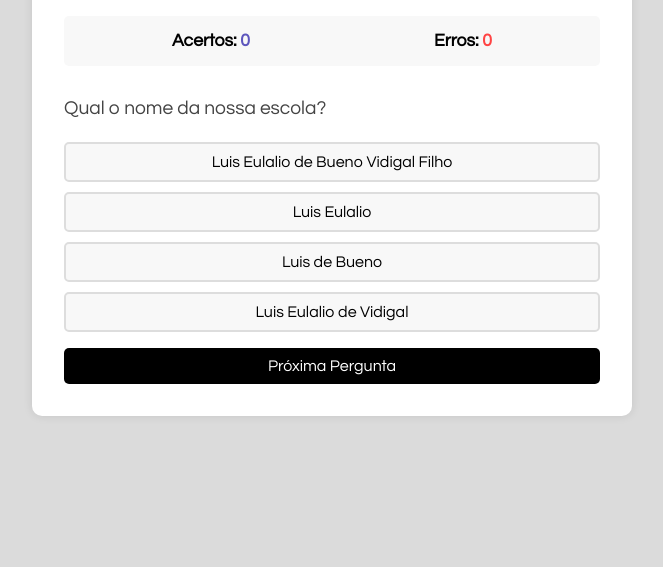
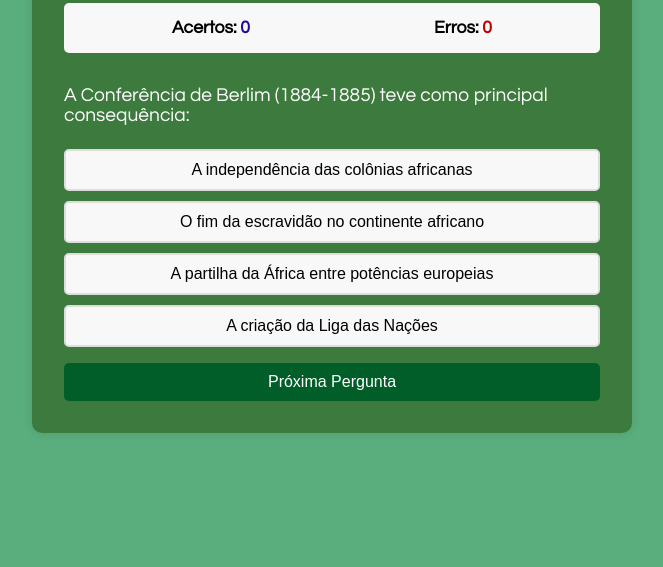
Before and after one commit to mariaaaa08fmb/javascript, a website: page Quiz/index.html in a window 1280 px wide. Shown: the part 233-800 px from the top of the page, without its empty margins (308-971 px from the left). Drawn offline with Linux system fonts and the light colour scheme.

Commit message:
ghgh
gggghg

```diff
--- a/Quiz/index.html
+++ b/Quiz/index.html
@@ -4,7 +4,7 @@
     <!-- Configurações básicas da página -->
     <meta charset="UTF-8">
     <meta name="viewport" content="width=device-width, initial-scale=1.0">
-    <title>Quiz - Senai</title>
+    <title>Quiz -  Ciências Humanas</title>
     <!-- Link para o arquivo de estilos -->
     <link rel="stylesheet" href="style.css">
 </head>
@@ -12,7 +12,7 @@
     <!-- Container principal do quiz -->
     <div class="container">
         <!-- Título do quiz -->
-        <h1>QUIZ - SENAI</h1>
+        <h1> Ciências Humanas</h1>
 
         <!-- Placar que mostra acertos e erros -->
         <div id="placar">
@@ -33,7 +33,7 @@
         <!-- Tela de resultado final (inicialmente escondida) -->
         <div id="pontuacao" class="esconder">
             <h2>Resultado Final</h2>
-            <p>Você acertou <span id="valor-pontuacao">0</span> de 3 perguntas!</p>
+            <p>Você acertou <span id="valor-pontuacao">0</span> de 10 perguntas!</p>
             <button id="reiniciar">Reiniciar Quiz</button>
         </div>
     </div>
--- a/Quiz/script.js
+++ b/Quiz/script.js
@@ -1,20 +1,105 @@
 //cada pergunta tem: uma pergunta, as opções e, alternativa certa (começa no 0)
 const perguntas = [
     {
-        pergunta: "Qual o nome da nossa escola?",
-        opcoes: ["Luis Eulalio de Bueno Vidigal Filho", "Luis Eulalio", "Luis de Bueno", "Luis Eulalio de Vidigal"],
-        correta: 0
-    },
-    {
-        pergunta: "Qual o nome do nosso curso?",
-        opcoes: ["Analise e Desenvolvimento de Sistemas", "Sistema da Informção", "Desenvolvimento de Sistemas", "Ciência da Computação"],
+        pergunta: "A Conferência de Berlim (1884-1885) teve como principal consequência:",
+        opcoes: [
+            "A independência das colônias africanas",
+            "O fim da escravidão no continente africano",
+            "A partilha da África entre potências europeias",
+            "A criação da Liga das Nações"
+        ],
         correta: 2
     },
     {
-        pergunta: "Em que ano foi fundada a nossa escola?",
-        opcoes: ["1999", "1942", "1985", "1970"],
+        pergunta: "Sobre a Revolução Francesa, é correto afirmar que:",
+        opcoes: [
+            "Consolidou o absolutismo monárquico na França",
+            "Teve como lema 'Paz, Terra e Pão'",
+            "Aboliu os privilégios da nobreza e do clero",
+            "Foi liderada exclusivamente pela aristocracia"
+        ],
+        correta: 2
+    },
+    {
+        pergunta: "O termo 'Globalização' refere-se:",
+        opcoes: [
+            "À divisão do mundo em blocos econômicos fechados",
+            "Ao isolamento das economias nacionais",
+            "Ao aumento da interdependência econômica, política e cultural entre países",
+            "Ao fim do capitalismo em escala mundial"
+        ],
+        correta: 2
+    },
+    {
+        pergunta: "Segundo Karl Marx, a história da humanidade é marcada por:",
+        opcoes: [
+            "Conflitos religiosos",
+            "Conflitos raciais",
+            "Luta de classes",
+            "Evolução pacífica das sociedades"
+        ],
+        correta: 2
+    },
+    {
+        pergunta: "Qual pensador iluminista defendia a separação dos poderes?",
+        opcoes: [
+            "Rousseau",
+            "Voltaire",
+            "Montesquieu",
+            "Hobbes"
+        ],
+        correta: 2
+    },
+    {
+        pergunta: "A Guerra Fria foi caracterizada por:",
+        opcoes: [
+            "Conflito direto entre EUA e URSS",
+            "Corrida armamentista e ideológica entre capitalismo e socialismo",
+            "Acordo de paz entre países do Ocidente e Oriente",
+            "Domínio militar da China sobre os EUA"
+        ],
         correta: 1
     },
+    {
+        pergunta: "O movimento dos trabalhadores urbanos por melhores condições no século XIX resultou em:",
+        opcoes: [
+            "Abolição do feudalismo",
+            "Reformas agrárias",
+            "Criação de leis trabalhistas e sindicatos",
+            "Expansão do sistema escravocrata"
+        ],
+        correta: 2
+    },
+    {
+        pergunta: "A Ditadura Militar no Brasil (1964-1985) foi marcada por:",
+        opcoes: [
+            "Plena liberdade de imprensa",
+            "Desenvolvimento democrático das instituições",
+            "Censura, repressão política e perseguições",
+            "Neutralidade nas relações exteriores"
+        ],
+        correta: 2
+    },
+    {
+        pergunta: "O conceito de etnocentrismo se refere à:",
+        opcoes: [
+            "Valorização da diversidade cultural",
+            "Visão de que uma cultura é superior às demais",
+            "Busca pela igualdade entre povos",
+            "Imposição de leis internacionais sobre culturas"
+        ],
+        correta: 1
+    },
+    {
+        pergunta: "A urbanização no Brasil, especialmente no século XX, foi caracterizada por:",
+        opcoes: [
+            "Distribuição equitativa de renda e serviços",
+            "Planejamento urbano eficiente",
+            "Crescimento acelerado e desordenado das cidades",
+            "Êxodo urbano para o campo"
+        ],
+        correta: 2
+    }
 ]
 //variáveis para controlar o quiz
 let perguntaAtual = 0 //qual pergunta está sendo mostrada
--- a/Quiz/style.css
+++ b/Quiz/style.css
@@ -6,21 +6,22 @@
     margin: 0;
     padding: 0;
     box-sizing: border-box;
-    font-family: 'Questrial', sans-serif;
+
 }
 
 /* Estilizando o corpo da página */
 body {
-    background-color: rgb(219, 219, 219);
+    background-color: rgb(90, 173, 125);
     min-height: 100vh;
     display: flex;
     justify-content: center;
     align-items: center;
+    font-family: 'Questrial', sans-serif;
 }
 
 /* Container principal do quiz */
 .container {
-    background-color: white;
+    background-color: rgb(61, 122, 61);
     padding: 2rem;
     border-radius: 10px;
     box-shadow: 0 0 10px rgba(0, 0, 0, 0.1);
@@ -31,8 +32,9 @@ body {
 /* Estilo do título */
 h1 {
     text-align: center;
-    color: #333;
+    color: #ffffff;
     margin-bottom: 2rem;
+    font-family: Arial, Helvetica, sans-serif;
 }
 
 /* Estilo do placar */
@@ -53,19 +55,19 @@ h1 {
 
 /* Cor do número de acertos */
 #acertos {
-    color: #5d56bd;
+    color: #1f08a3;
 }
 
 /* Cor do número de erros */
 #erros {
-    color: #ff4444;
+    color: #bb0000;
 }
 
 /* Estilo da pergunta */
 #pergunta {
     font-size: 1.2rem;
     margin-bottom: 1.5rem;
-    color: #444;
+    color: #ffffff;
 }
 
 /* Estilo das opções de resposta */
@@ -89,9 +91,9 @@ h1 {
 
 /* Estilo da opção selecionada */
 .opcao.selecionada {
-    background-color: #5d56bd;
+    background-color: #b43300;
     color: white;
-    border-color: #5f58bd;
+    border-color: #b83400;
 }
 
 /* Estilo dos botões */
@@ -100,7 +102,7 @@ button {
     width: 100%;
     padding: 10px;
     margin-top: 1rem;
-    background-color: #000000;
+    background-color: #015e28;
     color: white;
     border: none;
     border-radius: 5px;
@@ -121,7 +123,7 @@ button {
 
 /* Estilo do título da pontuação final */
 #pontuacao h2 {
-    color: #333;
+    color: #ffffff;
     margin-bottom: 1rem;
 }
 
@@ -129,5 +131,5 @@ button {
 #pontuacao p {
     font-size: 1.2rem;
     margin-bottom: 1rem;
-    color: #444;
+    color: #ffffff;
 }
```
